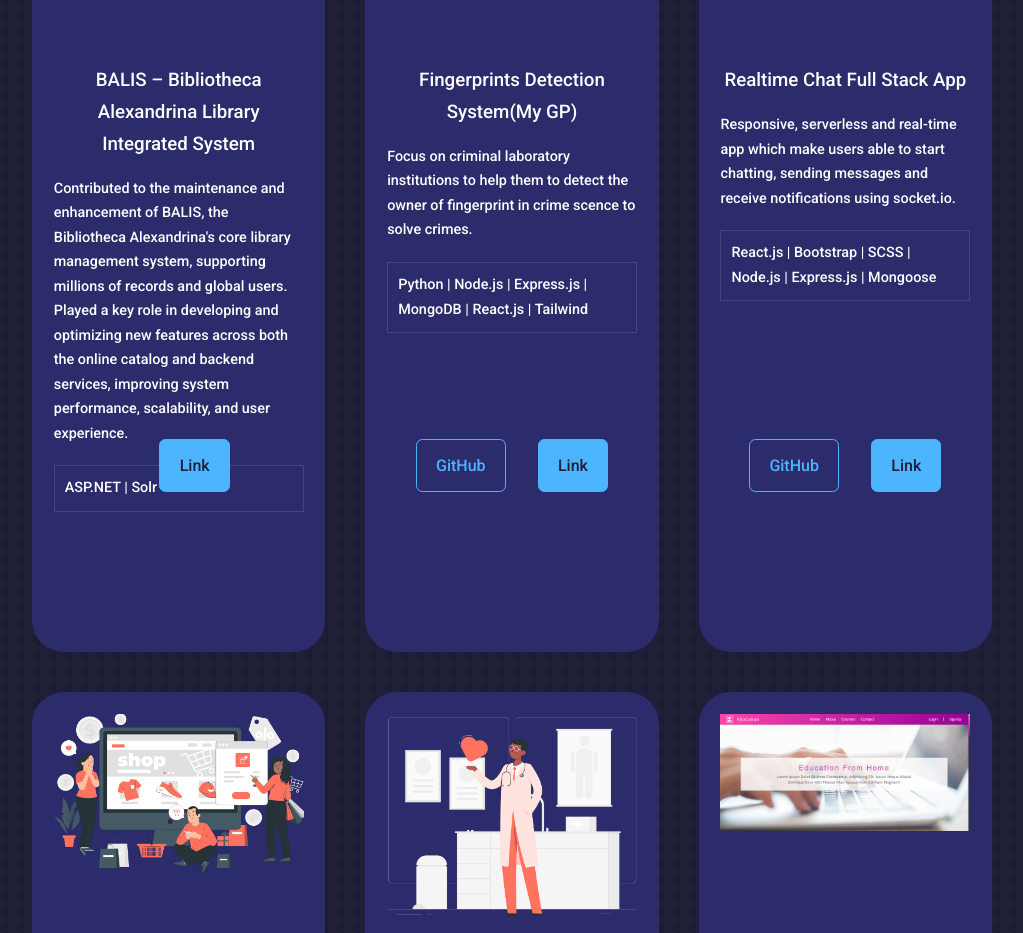
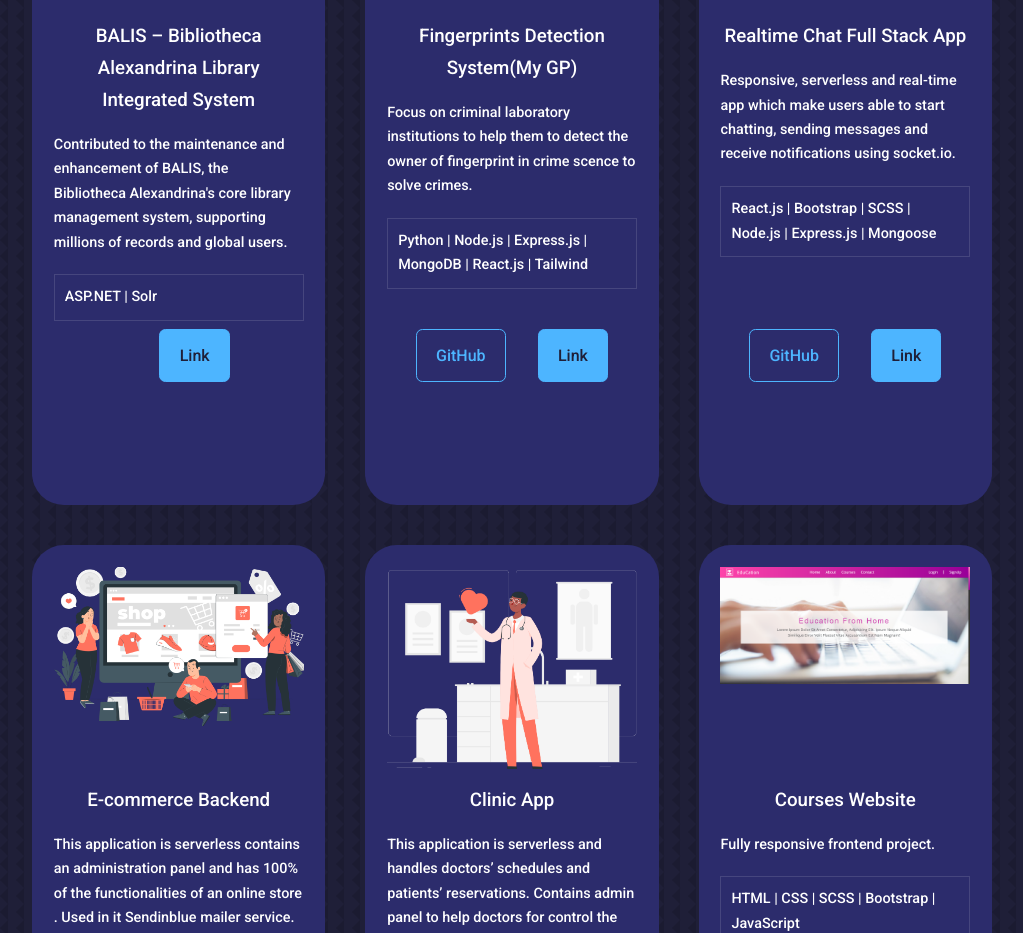
Before and after one commit to rozanmagdy1/portfolio, a React (Create React App) app: page / in a window 1280 px wide. Shown: the part 3080-4013 px from the top of the page, without its empty margins (128-1151 px from the left). Built offline with nearby package versions, Linux system fonts and the light colour scheme.

Commit message:
add balis

```diff
--- a/src/components/portfolio/Portfolio.jsx
+++ b/src/components/portfolio/Portfolio.jsx
@@ -16,7 +16,7 @@ const Portfolio = () => {
       title: "BALIS – Bibliotheca Alexandrina Library Integrated System",
       img: IMG7,
       description:
-        "Contributed to the maintenance and enhancement of BALIS, the Bibliotheca Alexandrina's core library management system, supporting millions of records and global users. Played a key role in developing and optimizing new features across both the online catalog and backend services, improving system performance, scalability, and user experience.",
+        "Contributed to the maintenance and enhancement of BALIS, the Bibliotheca Alexandrina's core library management system, supporting millions of records and global users.",
       technologies: "ASP.NET | Solr",
       link: "https://balis.bibalex.org/",
       github: "",
```
